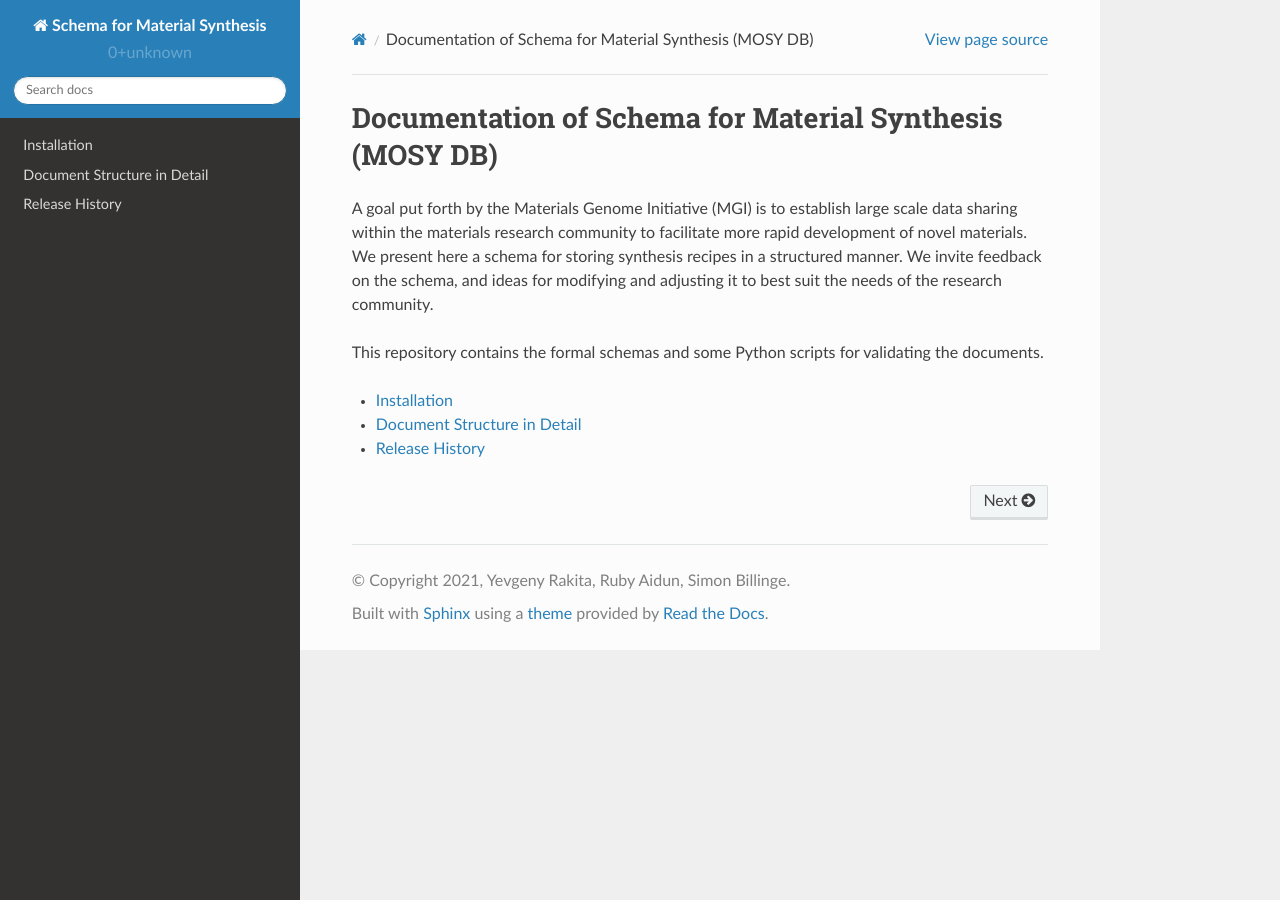
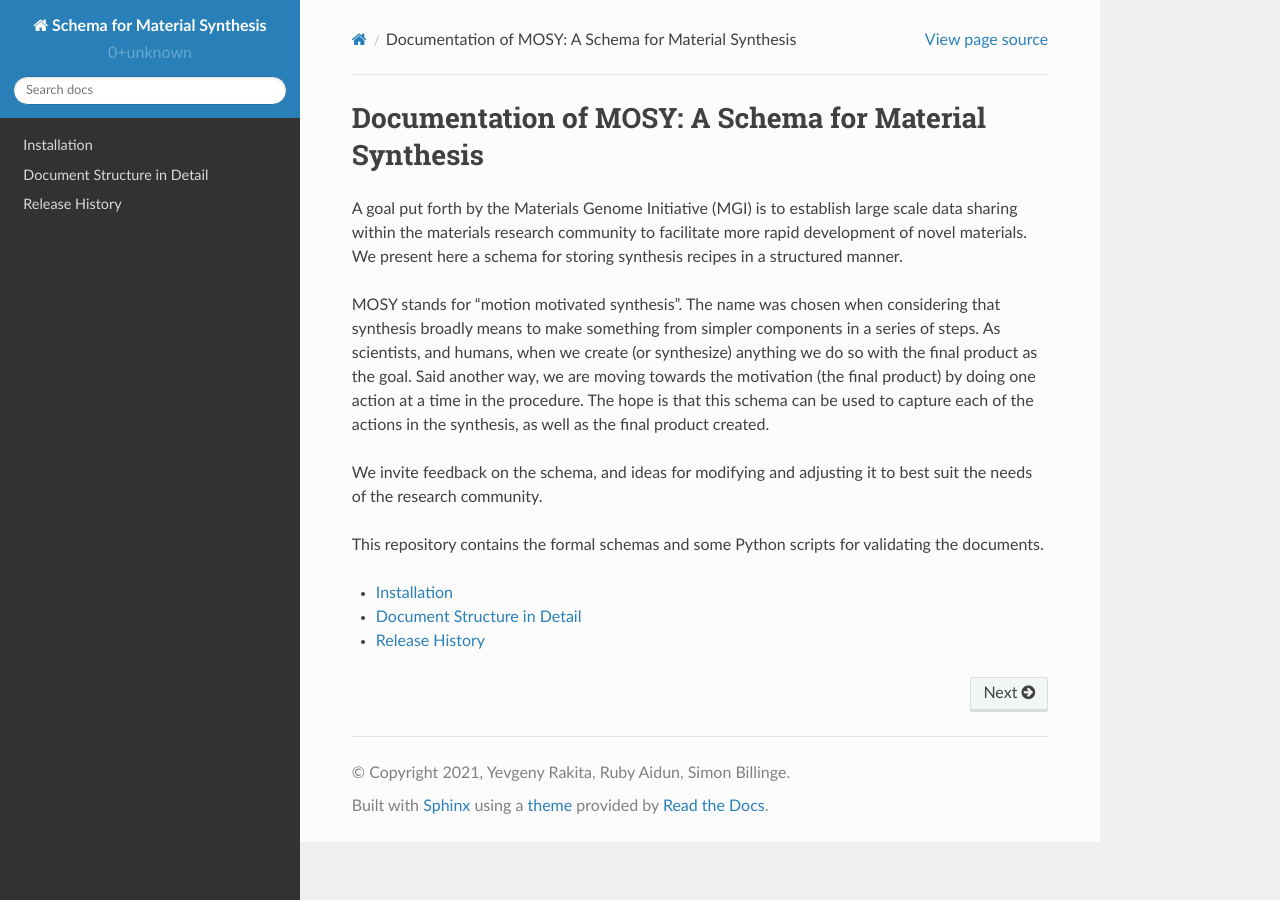
Before and after one commit to GENESIS-EFRC/mosydb-schema, a Sphinx documentation site: the page built from docs/source/index.rst, in a window 1280 px wide. Built offline with Sphinx 7.4.7 and the Read the Docs theme 2.0.0, drawn with Linux system fonts in a browser that asks for light colours.

Commit message:
included a story about the MOSY name

```diff
--- a/docs/source/index.rst
+++ b/docs/source/index.rst
@@ -3,12 +3,19 @@
    Can adapt this file, but it should at least
    contain the root `toctree` directive.
 
-========================================================
-Documentation of Schema for Material Synthesis (MOSY DB)
-========================================================
-A goal put forth by the Materials Genome Initiative (MGI) is to establish large scale data sharing within the materials research
-community to facilitate more rapid development of novel materials.
+=======================================================
+Documentation of MOSY: A Schema for Material Synthesis
+=======================================================
+A goal put forth by the Materials Genome Initiative (MGI) is to establish large scale data sharing within the materials
+research community to facilitate more rapid development of novel materials.
 We present here a schema for storing synthesis recipes in a structured manner.
+
+MOSY stands for "motion motivated synthesis". The name was chosen when considering that synthesis broadly means
+to make something from simpler components in a series of steps. As scientists, and humans, when we create (or synthesize)
+anything we do so with the final product as the goal. Said another way, we are moving towards the motivation (the final
+product) by doing one action at a time in the procedure. The hope is that this schema can be used to capture each of
+the actions in the synthesis, as well as the final product created.
+
 We invite feedback on the schema, and ideas for modifying and adjusting it to best suit the needs of the
 research community.
 
```
Also changed, not shown: README.md (+15 -2 lines).
